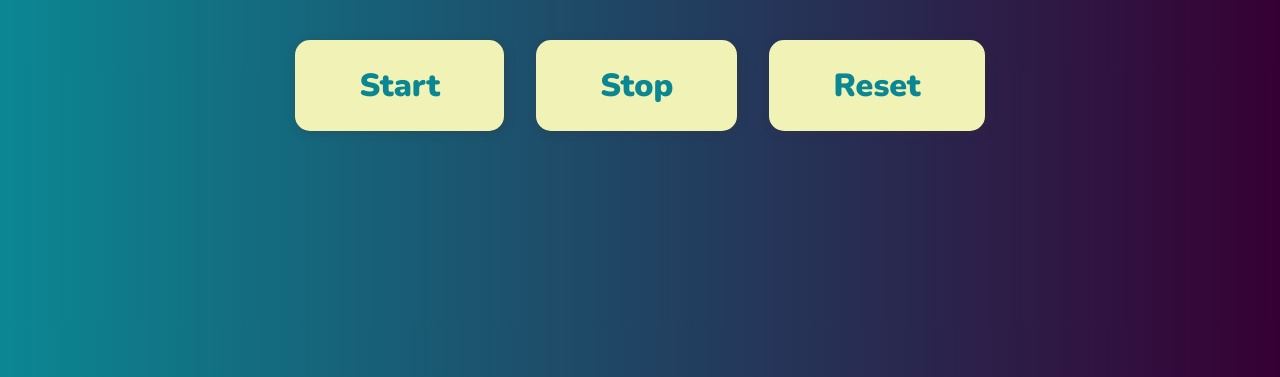
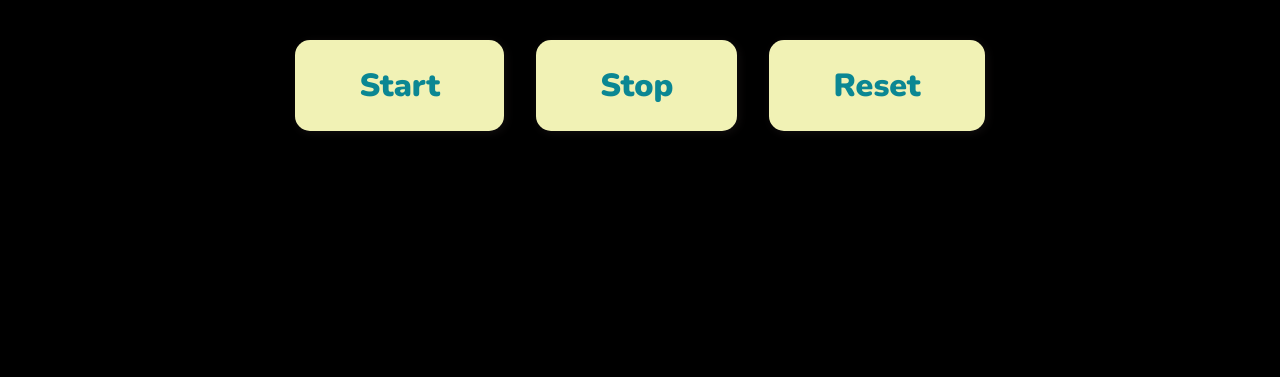
Before and after one commit to AnkitYadav0809/StopWatch, a plain HTML site: page index.html in a window 1280 px wide. Shown: the part 439-816 px from the top of the page. Drawn offline with nearby package versions, Linux system fonts and the light colour scheme.

Commit message:
bg changed

```diff
--- a/style.css
+++ b/style.css
@@ -1,7 +1,6 @@
 body {
-background: #360033;
-background: -webkit-linear-gradient(to right, #0b8793, #360033);
-background: linear-gradient(to right, #0b8793, #360033); /* , Opera 12+, Safari 7+ */
+background: black;
+
 font-family: 'Nunito', sans-serif;
 display: flex;
 flex-direction: column;
```
